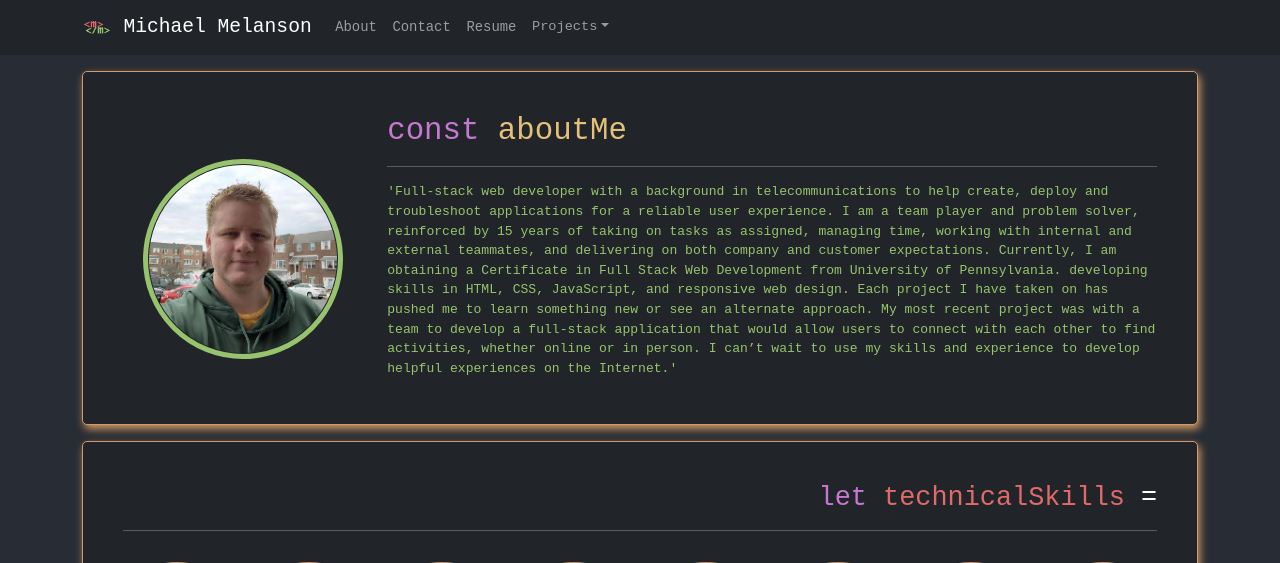
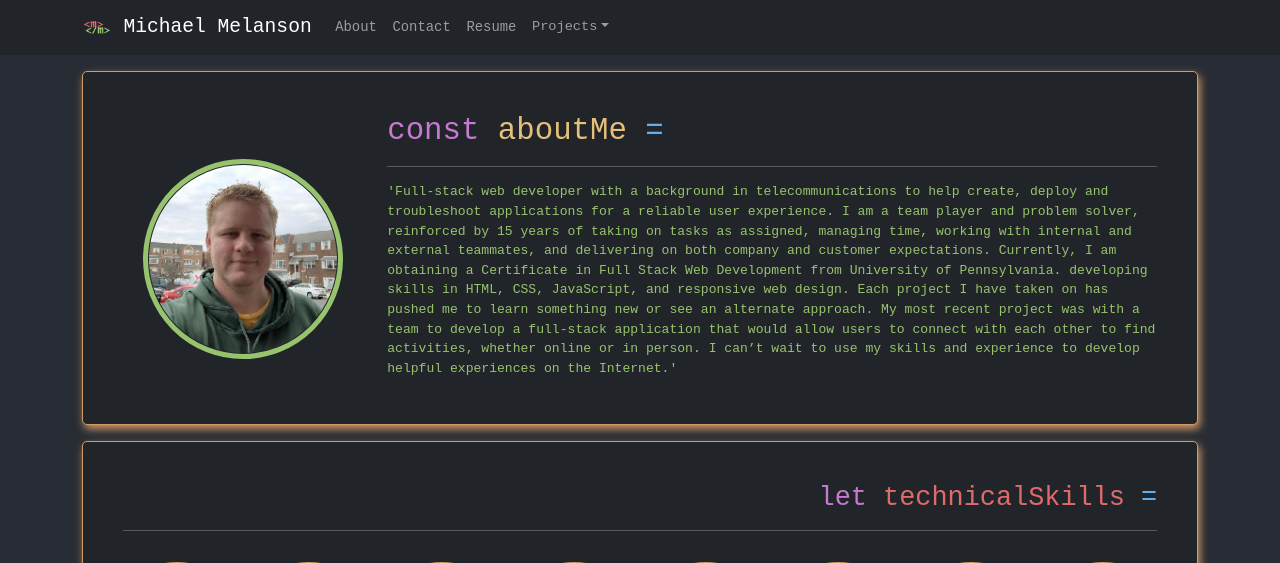
Before and after one commit to mmelan000/React-Portfolio, a React (Create React App) app: page / in a window 1280 px wide. Shown: the top 563 px of the page. Built offline with nearby package versions, Linux system fonts and the light colour scheme; a web font is replaced by a local one.

Commit message:
fixed typos

```diff
--- a/src/components/pages/Home.js
+++ b/src/components/pages/Home.js
@@ -26,6 +26,9 @@ const styles = {
   },
   redFont: {
     color: '#E06A69',
+  },
+  blueFont: {
+    color: '#61AFEF',
   },
   yellowFont: {
     color: '#E5C07B',
```
Also changed, not shown: 1 other file (tests, documents, lock files or other folders).
